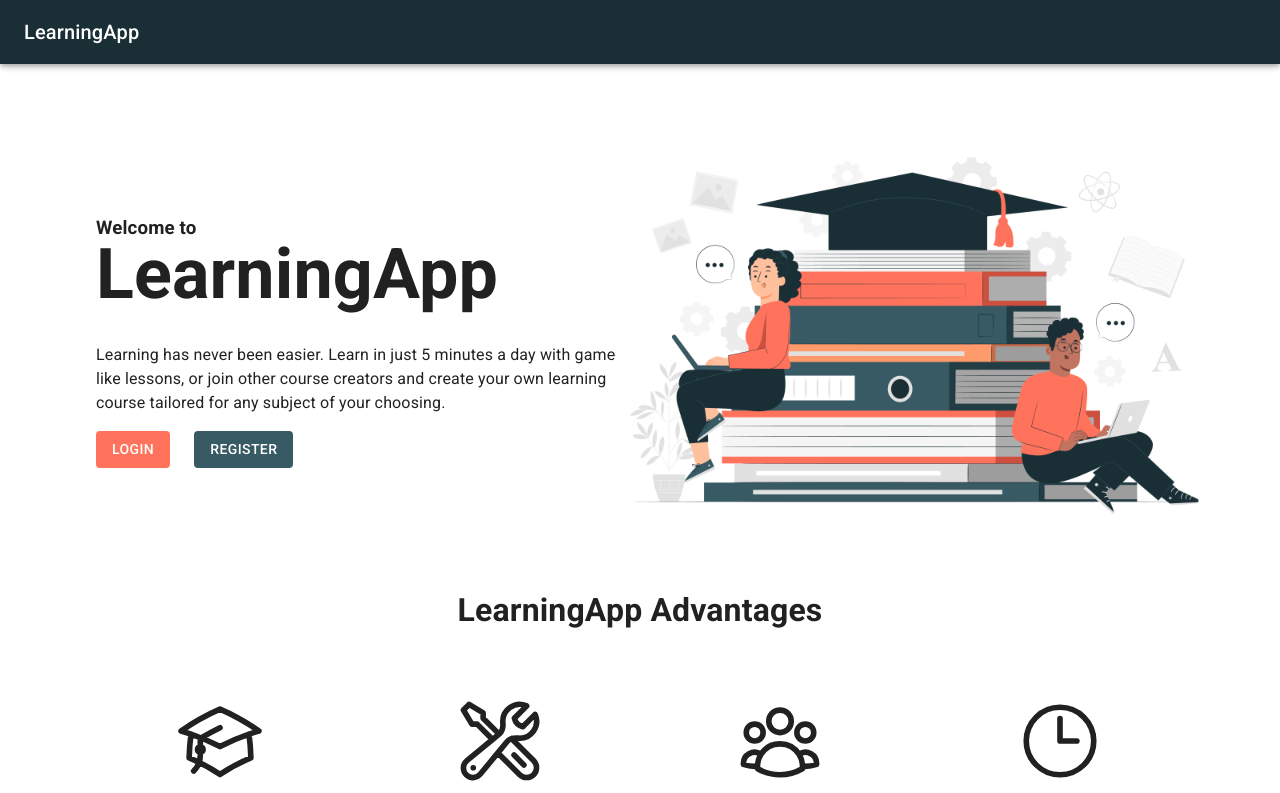
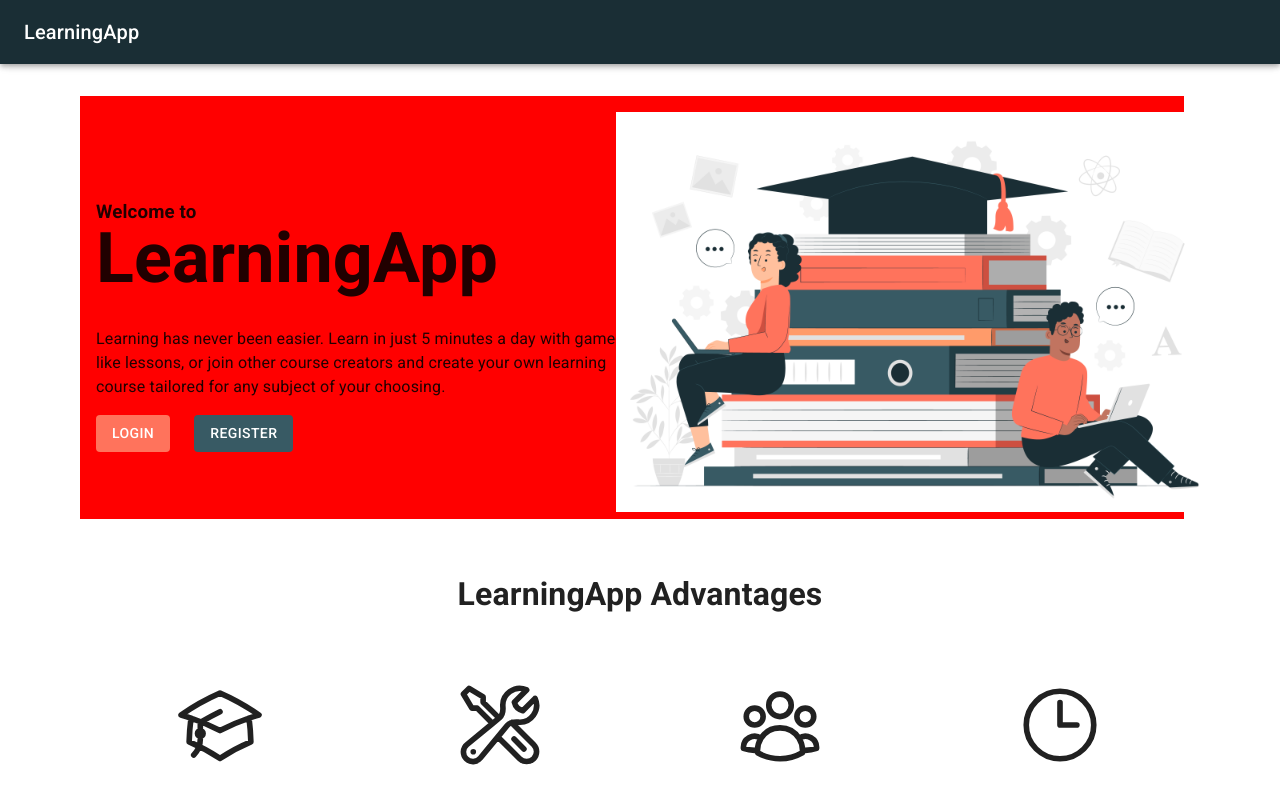
Before and after one commit to jacekcielecki/LearningAppWeb, a React (Create React App) app: page / in a window 1280 px wide. Shown: the top 793 px of the page. Built offline with nearby package versions, Linux system fonts and the light colour scheme.

Commit message:
Change layout margin

```diff
--- a/public/index.html
+++ b/public/index.html
@@ -24,7 +24,7 @@
       work correctly both with client-side routing and a non-root public URL.
       Learn how to configure a non-root public URL by running `npm run build`.
     -->
-    <title>Learning App</title>
+    <title>LearningApp</title>
   </head>
   <body>
     <noscript>You need to enable JavaScript to run this app.</noscript>
--- a/src/Components/Layout/Layout.tsx
+++ b/src/Components/Layout/Layout.tsx
@@ -8,7 +8,7 @@ const Layout: React.FC<{ children: ReactNode }> = ({ children }) => {
     <div style={{ display: 'flex', flexDirection: 'column', minHeight: '100vh' }}>
       <Header />
       <main style={{ flex: 1 }}>
-        <Box sx={{ my: 16, mx: 12 }}>{children}</Box>
+        <Box sx={{ my: 12, mx: 12 }}>{children}</Box>
       </main>
       <Footer/>
     </div>
--- a/src/Pages/Home/Home.tsx
+++ b/src/Pages/Home/Home.tsx
@@ -28,7 +28,7 @@ export const Home = () => {
 
     return (
         <>
-            <Grid container spacing={2} sx={{width: 'fit-content', alignItems: 'center', display: 'flex', justifyContent: 'center'}}>
+            <Grid container spacing={2} sx={{backgroundColor: 'red', width: 'fit-content', alignItems: 'center', display: 'flex', justifyContent: 'center', mt: 4}}>
                 <Grid item xs={6}>
                     <Box sx={{textAlign: 'left'}}>
                         <h3 style={{marginBottom: -20}}>Welcome to</h3>
```
